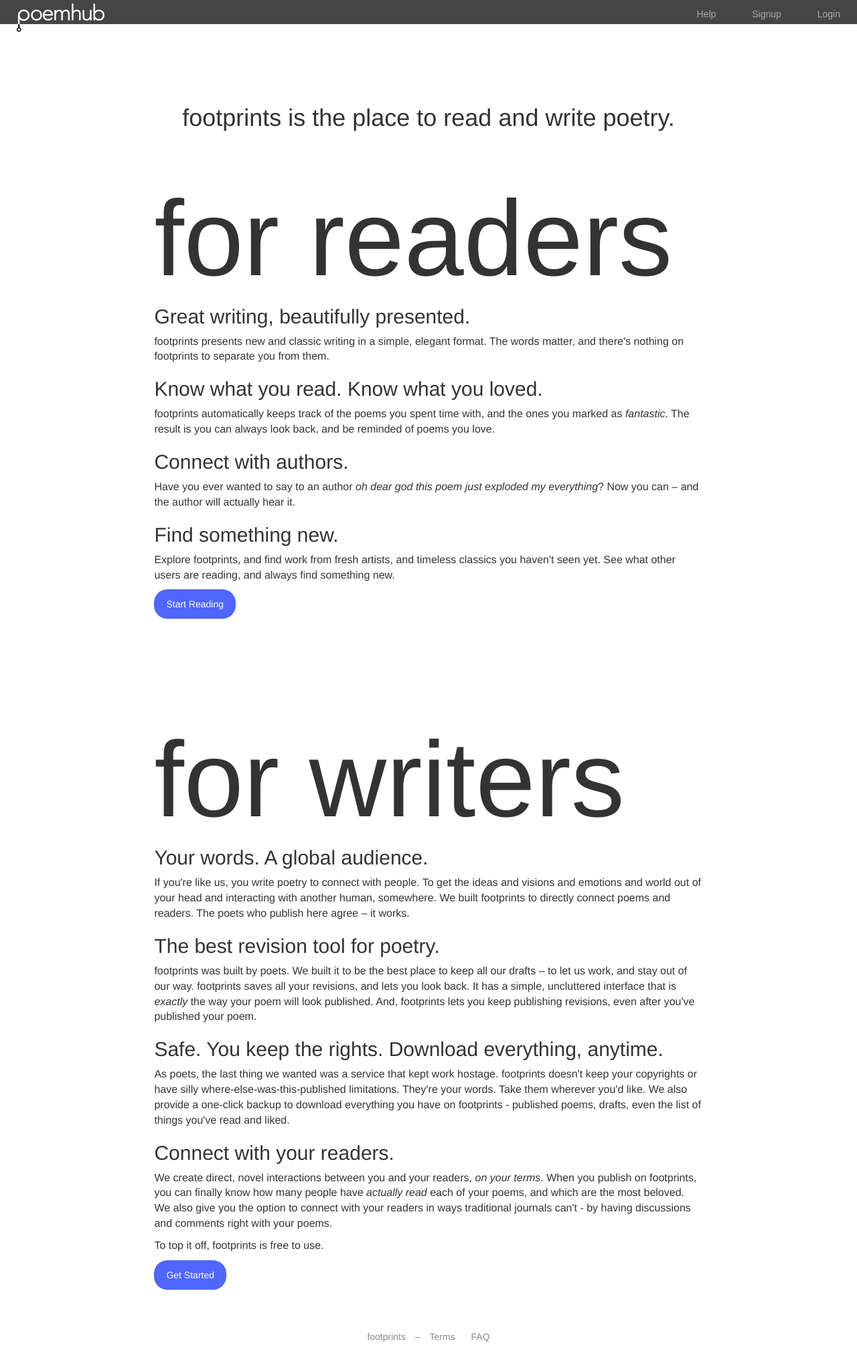
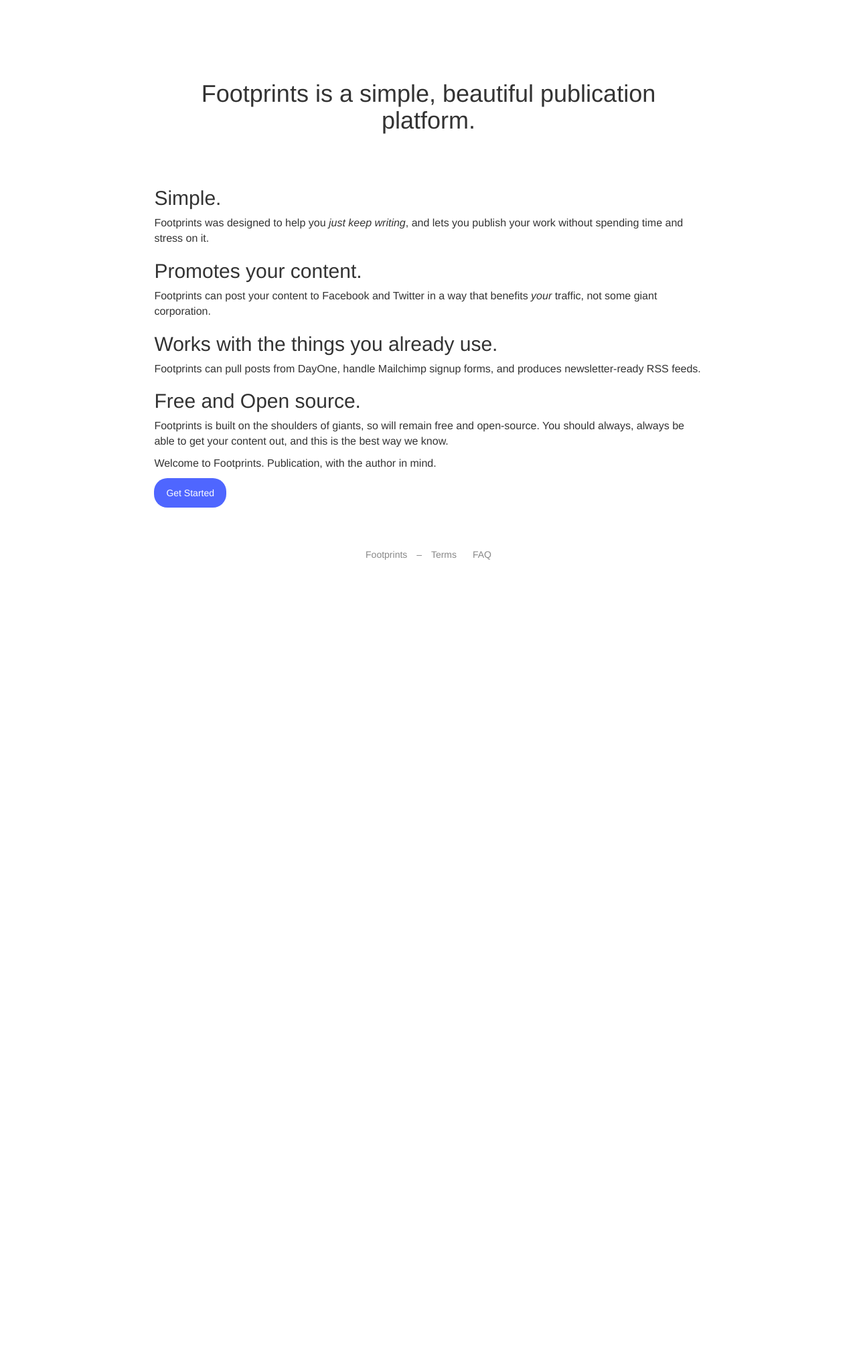
Before and after one commit to skoczen/footprints, a Django app: template project/apps/main_site/templates/main_site/home.html in a window 1280 px wide. Shown: the whole page at 67% size. After the commit the page ends 836 px from the top, so only its background shows below. Run offline with Django 3.2, Linux system fonts and the light colour scheme; the template is opened without the code that fills it, so the values that code supplies are empty; some libraries are stand-ins or nearby versions; some web fonts are replaced.

Commit message:
Start of homepage

```diff
--- a/project/apps/main_site/templates/main_site/faq.html
+++ b/project/apps/main_site/templates/main_site/faq.html
@@ -60,7 +60,7 @@
     <p>The other really nice thing with doing it this way is that hitting that publish button <i>feels</i> as special as it is.  This isn't a blog or some throwaway comment. This is your work, published.</p>
 
     <h2>Hey! I've got another question!</h2>
-    <p>Drop me a note at steven at footprints.org, or use that help link up top.  If it's a general question, I'll post the answer up here, and either way, you'll get an email reply.  Thanks for reading all this, and checking footprints out!</p>
+    <p>Drop me a note at steven at footprintsapp.com, or use that help link up top.  If it's a general question, I'll post the answer up here, and either way, you'll get an email reply.  Thanks for reading all this, and checking footprints out!</p>
 
 </div>
 {% endblock %}
--- a/project/apps/main_site/templates/main_site/home.html
+++ b/project/apps/main_site/templates/main_site/home.html
@@ -15,49 +15,24 @@
 
 {% block content %}
 <div class="home page_content">
-    <h1>footprints is the place to read and write poetry.</h1>
+    <h1>Footprints is a simple, beautiful publication platform.</h1>
 
     <div class="home_sections hero_section">
-            <div class="hero_text">for readers</div>
-            <h2>Great writing, beautifully presented.</h2>
+            <div class="hero_text"></div>
+            <h2>Simple.</h2>
+            <p>Footprints was designed to help you <i>just keep writing</i>, and lets you publish your work without spending time and stress on it.</p>
 
-            {# <div class="screenshot"><img src="{{STATIC_URL}}main_site/img/home/beautifully.png"/></div> #}
-            <p>footprints presents new and classic writing in a simple, elegant format. The words matter, and there's nothing on footprints to separate you from them.</p>
+            <h2>Promotes your content.</h2>
+            <p>Footprints can post your content to Facebook and Twitter in a way that benefits <i>your</i> traffic, not some giant corporation.</p>
 
-            <h2>Know what you read.  Know what you loved.</h2>
-            {# <div class="screenshot"><img src="{{STATIC_URL}}main_site/img/home/recently-read.png"/></div> #}
-            <p>footprints automatically keeps track of the poems you spent time with, and the ones you marked as <i>fantastic</i>.  The result is you can always look back, and be reminded of poems you love.</p>
+            <h2>Works with the things you already use.</h2>
+            <p>Footprints can pull posts from DayOne, handle Mailchimp signup forms, and produces newsletter-ready RSS feeds.</p>
 
-            <h2>Connect with authors.</h2>
-            <p>Have you ever wanted to say to an author <i>oh dear god this poem just exploded my everything</i>?  Now you can &ndash; and the author will actually hear it.</p>
+            <h2>Free and Open source.</h2>
+            <p>Footprints is built on the shoulders of giants, so will remain free and open-source. You should always, always be able to get your content out, and this is the best way we know.</p>
 
-            <h2>Find something new.</h2>
-            <p>Explore footprints, and find work from fresh artists, and timeless classics you haven't seen yet. See what other users are reading, and always find something new.</p>
-
-            <p><a href="{% url "account_signup" %}?next=" class="button btn btn-primary">Start Reading</a></p>
-
-    </div>
-    <div class="home_sections hero_section write">
-        <div class="hero_text">for writers</div>
-            <h2>Your words.  A global audience.</h2>
-            <p>If you're like us, you write poetry to connect with people.  To get the ideas and visions and emotions and world out of your head and interacting with another human, somewhere.  We built footprints to directly connect poems and readers. The poets who publish here agree &ndash; it works.
-
-            <h2>The best revision tool for poetry.</h2>
-            <p>footprints was built by poets.  We built it to be the best place to keep all our drafts &ndash; to let us work, and stay out of our way.  footprints saves all your revisions, and lets you look back. It has a simple, uncluttered interface that is <i>exactly</i> the way your poem will look published.  And, footprints lets you keep publishing revisions, even after you've published your poem.</p>
-
-
-            <h2>Safe. You keep the rights. Download everything, anytime.</h2>
-
-            <p>As poets, the last thing we wanted was a service that kept work hostage.  footprints doesn't keep your copyrights or have silly where-else-was-this-published limitations.  They're your words.  Take them wherever you'd like. We also provide a one-click backup to download everything you have on footprints - published poems, drafts, even the list of things you've read and liked.</p>
-
-            <h2>Connect with your readers.</h2>
-
-            <p>We create direct, novel interactions between you and your readers, <i>on your terms</i>.  When you publish on footprints, you can finally know how many people have <i>actually read</i> each of your poems, and which are the most beloved.  We also give you the option to connect with your readers in ways traditional journals can't - by having discussions and comments right with your poems.</p>
-
-            <p>To top it off, footprints is free to use.</p>
-
+            <p>Welcome to Footprints.  Publication, with the author in mind.</p>
             <p><a href="{% url "account_signup" %}" class="button btn btn-primary">Get Started</a></p>
-        </div>
     </div>
 </div>
 {% endblock %}
--- a/project/envs/common.py
+++ b/project/envs/common.py
@@ -17,8 +17,8 @@ ADMINS = (
 )
 
 MANAGERS = ADMINS
-EMAIL_SUBJECT_PREFIX = "[footprints.org] "
-SERVER_EMAIL = 'footprints <no-reply@footprints.org>'
+EMAIL_SUBJECT_PREFIX = "[footprintsapp.com] "
+SERVER_EMAIL = 'footprints <no-reply@footprintsapp.com>'
 DEFAULT_FROM_EMAIL = SERVER_EMAIL
 
 DATABASES = {
@@ -191,7 +191,7 @@ SITE_ID = 1
 
 import djcelery
 djcelery.setup_loader()
-BROKER_URL = 'redis://localhost:6379/6'
+BROKER_URL = 'redis://localhost:6379/7'
 
 AUTH_PROFILE_MODULE = "posts.Writer"
 LOGIN_REDIRECT_URL = "/my-writing/"
--- a/project/templates/base.html
+++ b/project/templates/base.html
@@ -23,7 +23,7 @@
   <!-- Open Graph data -->
   <meta property="og:title" content="{% block og_title %}{% endblock %}" />
   <meta property="og:type" content="article" />
-  <meta property="og:url" content="http://www.footprints.org/{% block og_url %}{% endblock %}" />
+  <meta property="og:url" content="http://www.footprintsapp.com/{% block og_url %}{% endblock %}" />
   {# <meta property="og:image" content=" http://example.com/image.jpg" /> #}
   <meta property="og:description" content="{% block og_description %}{% endblock %}" />
   <meta property="og:site_name" content="footprints" />
@@ -65,44 +65,7 @@
   {% block full_body %}
 <div id="wrap">
     <div id="container">
-        <nav id="nav" class="navbar navbar-default" role="navigation">
-          <div class="container-fluid">
-            <!-- Brand and toggle get grouped for better mobile display -->
-            <div class="navbar-header">
-                <a href="{% url "main_site:home" %}" class="logo"><img src="{% block logo_url %}{{STATIC_URL}}main_site/img/logo-name-90.png{% endblock %}" alt="footprints"/></a>
-              <button type="button" class="navbar-toggle mobile_toggle" data-toggle="collapse" data-target="#bs-example-navbar-collapse-1">
-                <span class="sr-only">Toggle navigation</span>
-                <span class="icon-bar"></span>
-                <span class="icon-bar"></span>
-                <span class="icon-bar"></span>
-              </button>
-            </div>
 
-            <!-- Collect the nav links, forms, and other content for toggling -->
-            <div class="collapse navbar-collapse" id="bs-example-navbar-collapse-1">
-              <ul class="nav navbar-nav">
-              </ul>
-
-              <ul class="nav navbar-nav navbar-right">
-                {% if request.user.is_authenticated %}
-
-                <li class="dropdown">
-                  <a href="#" class="dropdown-toggle" data-toggle="dropdown">{{ request.user.get_profile.name }} <b class="caret"></b></a>
-                  <ul class="dropdown-menu" >
-                    <li><a id="Intercom" href="mailto:54156ce0511ce28204deb410e8c6d52cd03264ba@incoming.intercom.io">Help</a></li>
-                    {# <li class="divider"></li> #}
-                    <li><a href="{% url "account_logout" %}">Logout</a></li>
-                  </ul>
-                </li>
-                {% else %}
-                <a id="Intercom" href="mailto:54156ce0511ce28204deb410e8c6d52cd03264ba@incoming.intercom.io">Help</a>
-                <a href="{% url "account_signup" %}">Signup</a>
-                <a href="{% url "account_login" %}">Login</a>
-                {% endif %}
-              </ul>
-            </div><!-- /.navbar-collapse -->
-          </div><!-- /.container-fluid -->
-        </nav>
         <div id="main" role="main">
             {% block main_content %}
             <div class="page_content">
@@ -115,7 +78,7 @@
     </div>
 </div>
 <div id="footer" class="footer">
-    <a href="{% url "main_site:home" %}">footprints </a> &ndash;
+    <a href="{% url "main_site:home" %}">Footprints </a> &ndash;
     {# <a href="{% url "main_site:about" %}">About</a> #}
     <a href="{% url "main_site:terms" %}">Terms</a>
     <a href="{% url "main_site:faq" %}">FAQ</a>
```
Also changed, not shown: project/apps/main_site/templates/main_site/terms.html (+4 -4 lines).
